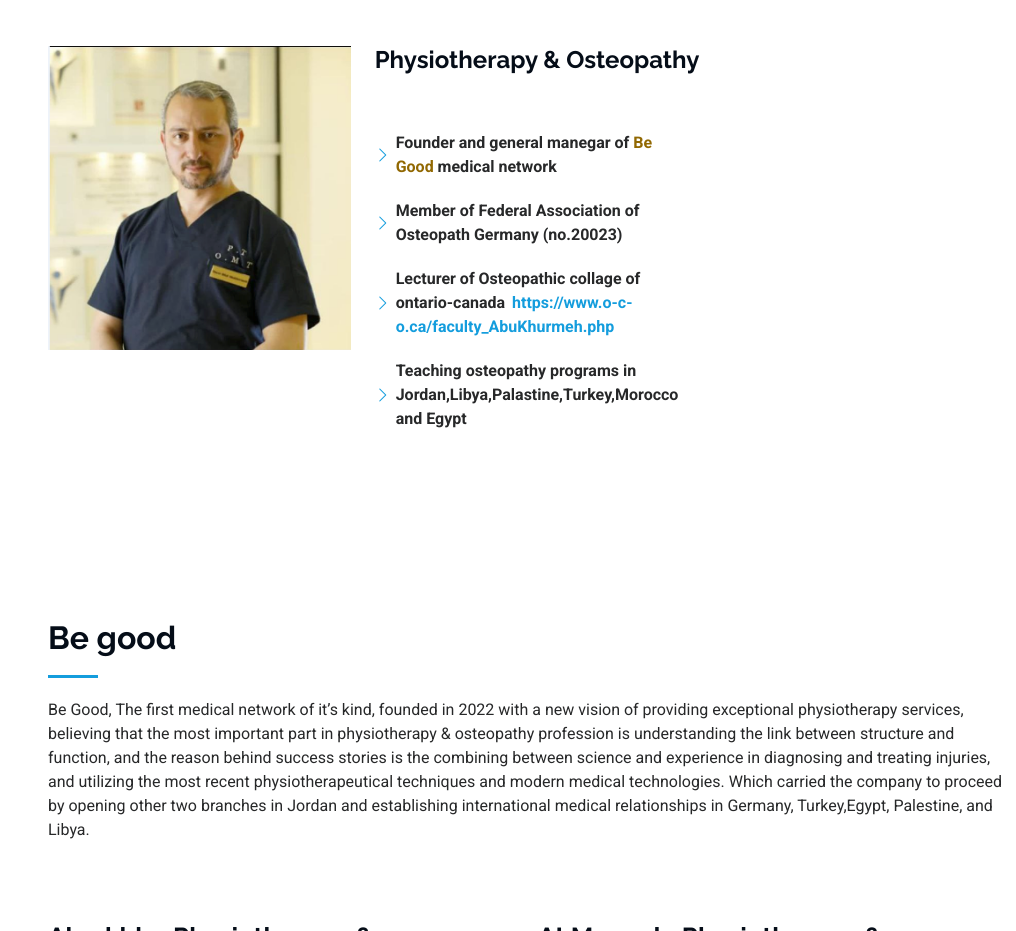
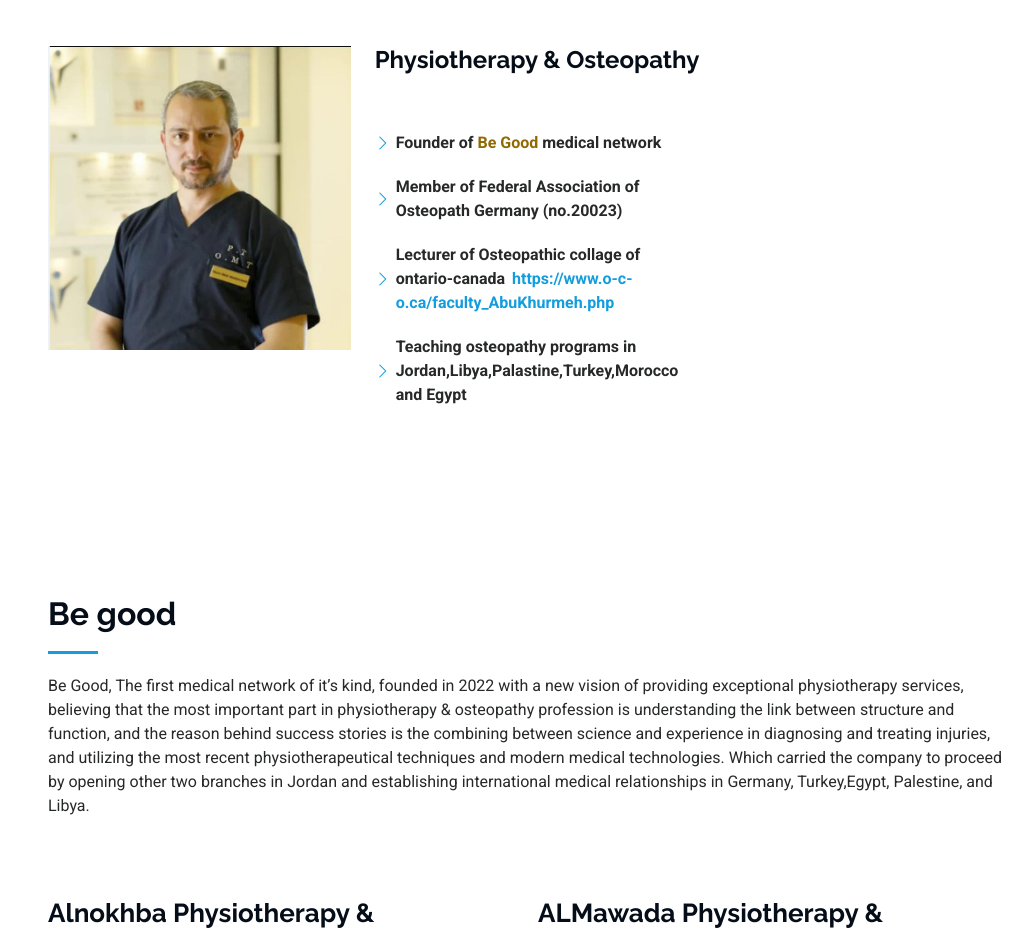
Before and after one commit to osama124A/portfolio1, a plain HTML site: page index.html in a window 1280 px wide. Shown: the part 1120-2051 px from the top of the page, without its empty margins (264-1280 px from the left). Drawn offline with Linux system fonts and the light colour scheme.

Commit message:
first commit

```diff
--- a/index.html
+++ b/index.html
@@ -111,7 +111,7 @@
             <div class="row">
               <div class="col-lg-6">
                 <ul>
-                  <li><i class="bi bi-chevron-right"></i> <strong>Founder and general manegar of <span id="no-2">Be Good</span> medical network</strong></li>
+                  <li><i class="bi bi-chevron-right"></i> <strong>Founder of <span id="no-2">Be Good</span> medical network</strong></li>
 
                   <li><i class="bi bi-chevron-right"></i> <strong>Member of Federal Association of Osteopath Germany (no.20023)</strong></li>
                   <li><i class="bi bi-chevron-right"></i><strong> Lecturer of Osteopathic collage of ontario-canada<a href="https://www.o-c-o.ca/faculty_AbuKhurmeh.php" id="a">https://www.o-c-o.ca/faculty_AbuKhurmeh.php</a></strong></li>
```
